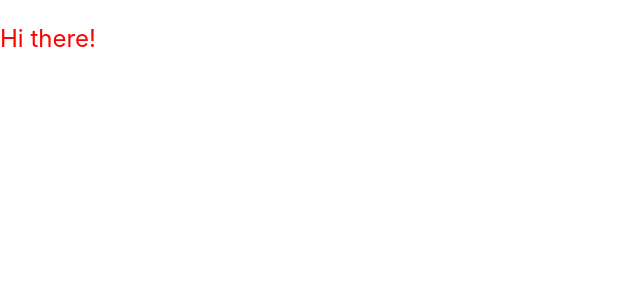
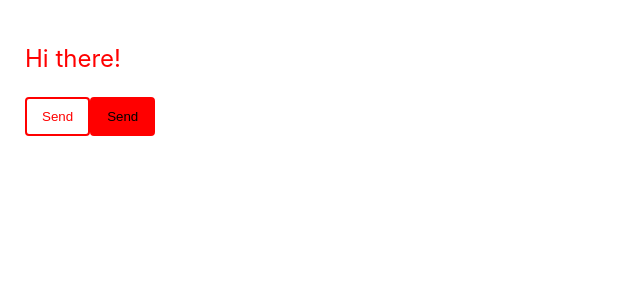
Before and after one commit to lramirez-js/styled-components, a React (Create React App) app: page / in a window 1280 px wide. Shown: the top 300 px of the page, without its empty margins (0-640 px from the left). Built offline with nearby package versions, Linux system fonts and the light colour scheme.

Commit message:
CSS and Props

```diff
--- a/src/App.js
+++ b/src/App.js
@@ -6,10 +6,24 @@ const App = () => {
     color: red;
   `
 
+  const Content = styled.div`
+    padding: 20px 25px;
+  `
+
+  const Button = styled.button`
+    background-color: ${props => props.primary ? 'red' : 'white'};
+    color: ${props => props.primary ? 'wite': 'red'};
+    padding: 10px 15px;
+    border: solid 2px red;
+    border-radius: 4px;
+  `
+
   return(
-    <div>
+    <Content>
       <P>Hi there!</P>
-    </div>
+      <Button>Send</Button>
+      <Button primary>Send</Button>
+    </Content>
   )
 }
 
```
